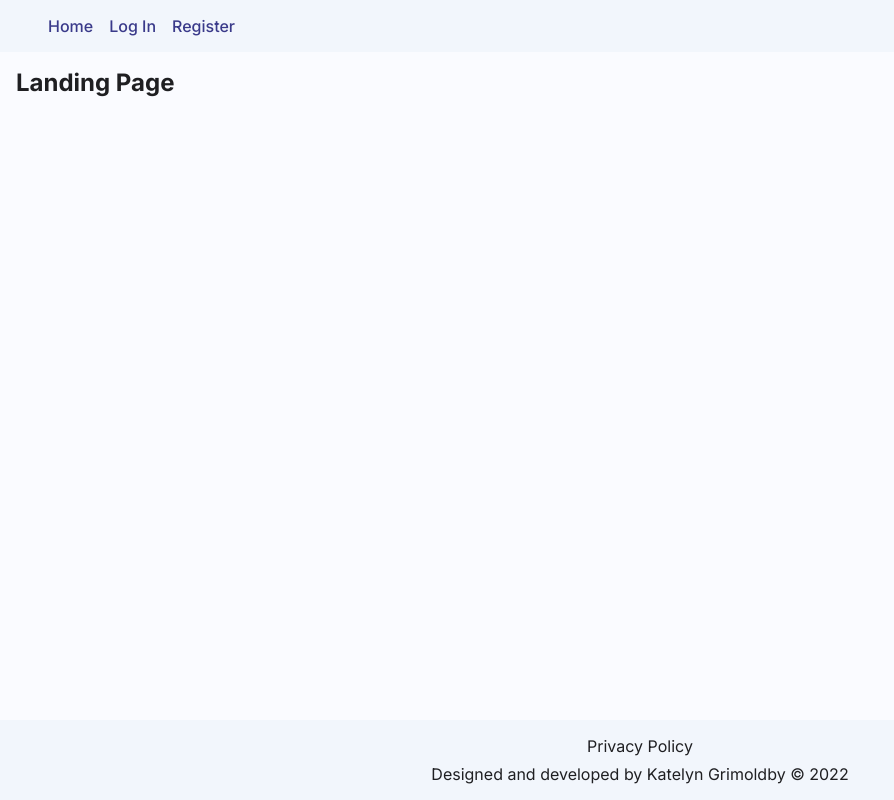
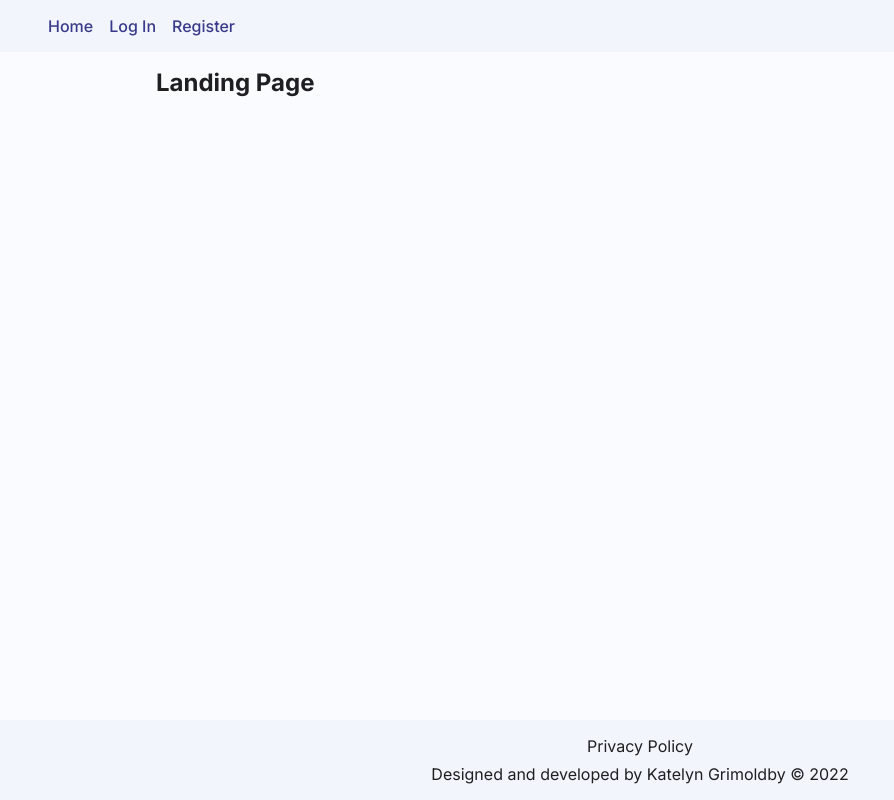
Before and after one commit to katelyngrimoldby/job-application-tracker, a React (Vite) app in the folder frontend/: page / in a window 1280 px wide. Shown: the whole page, without its empty margins (0-894 px from the left). Built offline with nearby package versions, Linux system fonts and the light colour scheme.

Commit message:
Set max-width for main content

```diff
--- a/frontend/src/styles/global.css
+++ b/frontend/src/styles/global.css
@@ -17,13 +17,16 @@ body,
 #root {
   display: flex;
   flex-direction: column;
+  background-color: var(--background-main);
 }
 
 main {
   padding: 1rem;
-  background-color: var(--background-main);
   min-height: 100%;
   flex-grow: 1;
+  width: 100%;
+  max-width: 1000px;
+  align-self: center;
 }
 
 h4 {
```
